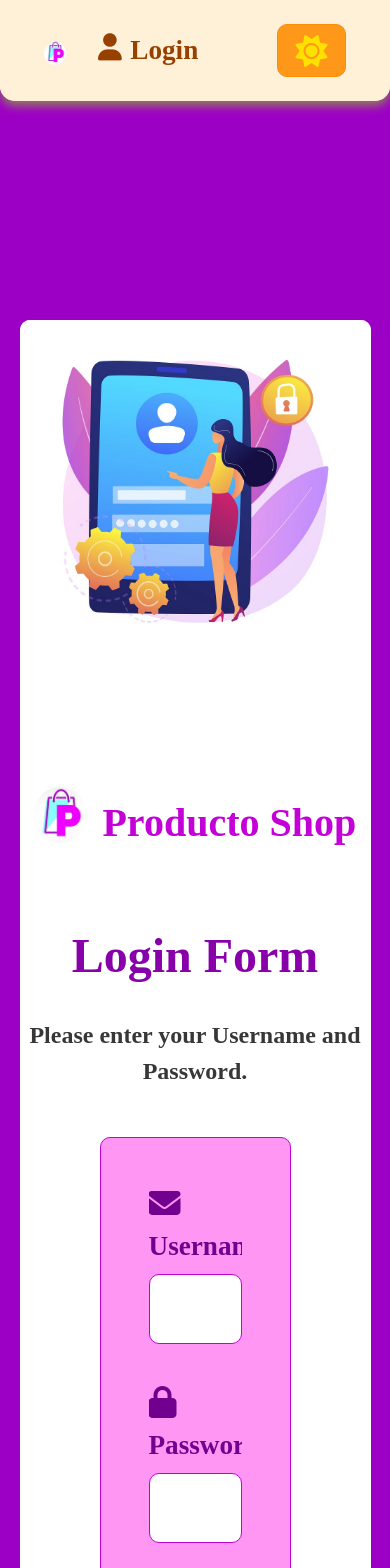
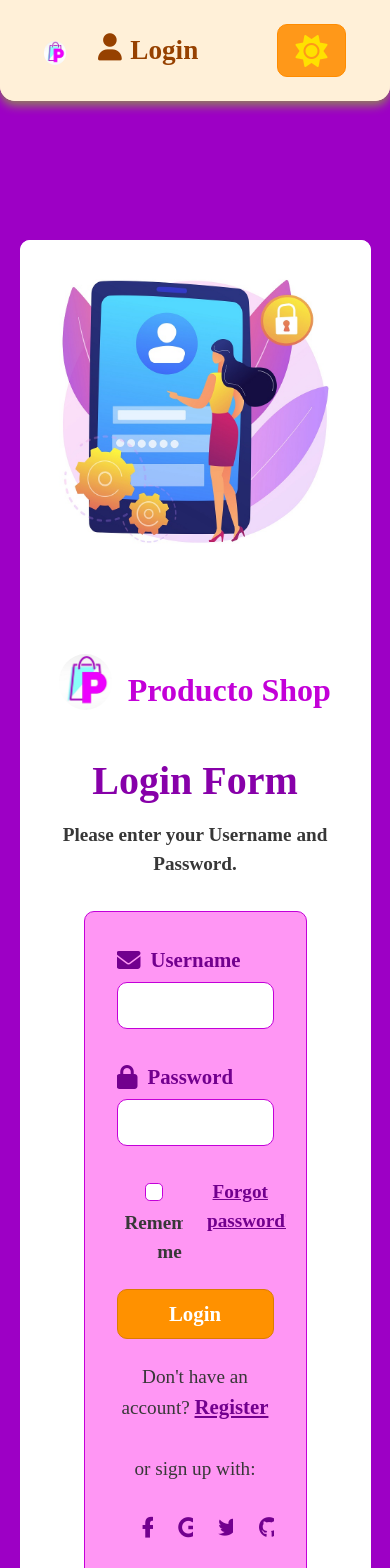
Before and after one commit to Naghmeh-Kheirkhahi/userprofile, a React (Create React App) app: page /Login in a window 390 px wide. Shown: the top 1568 px of the page. Built offline with nearby package versions, Linux system fonts and the light colour scheme.

Commit message:
made the half of login form responsive

```diff
--- a/src/Pages/ForgotPass/ForgotPass.css
+++ b/src/Pages/ForgotPass/ForgotPass.css
@@ -164,6 +164,11 @@
         margin: 15rem auto 7rem auto;
     }
 
+    .prelogin {
+        font-size: 2.5rem;
+        margin: 8rem 4rem;
+    }
+
     .forget-pass-image img {
         height: 70%;
         margin-top: 8rem;
@@ -232,6 +237,11 @@
         margin: 12rem auto 5rem auto;
     }
 
+    .prelogin {
+        font-size: 2rem;
+        margin: 6rem 3rem;
+    }
+
     .forget-pass-image img {
         height: 60%;
         margin-top: 10rem;
@@ -298,6 +308,11 @@
 }
 
 @media(max-width: 992px) {
+    .prelogin {
+        font-size: 1.8rem;
+        margin: 5rem 2.5rem;
+    }
+
     .forget-pass-image img {
         height: 50%;
         margin-top: 12rem;
@@ -356,6 +371,11 @@
         margin: 10rem auto 4rem auto;
     }
 
+    .prelogin {
+        font-size: 1.5rem;
+        margin: 4rem 2rem;
+    }
+
     .forget-pass-image {
         display: none;
     }
@@ -406,6 +426,11 @@
 }
 
 @media(max-width: 576px) {
+    .prelogin {
+        font-size: 1.3rem;
+        margin: 3rem 1.5rem;
+    }
+
     .forget-pass-logo img {
         width: 18%;
     }
--- a/src/Pages/Login/Login.css
+++ b/src/Pages/Login/Login.css
@@ -152,7 +152,7 @@
 }
 
 .login-forget-pass {
-    padding-top: 0.3rem;
+    margin-top: 0.5rem;
 }
 
 .login-forget-pass a {
@@ -179,11 +179,370 @@
 .socialmedia-icon {
     display: flex;
     justify-content: center;
-    padding: 2rem 0 1rem 0;
+    margin-top: 2rem;
 }
 
 .socialmedia-icon a i{
     margin: 0 2rem;
+    padding: 0.1rem;
+    font-size: 1.5rem;
     color: #72008e;
     cursor: pointer;
 }
+
+@media(max-width: 1400px) {
+    .login-container {
+        margin: 15rem auto 7rem auto;
+    }
+
+    .prelogin {
+        font-size: 2.5rem;
+        margin: 8rem 4rem;
+        /* 2rem and 6rem 3rem */
+        /* 1.8rem and 5rem 2.5rem */
+        /* 1.5rem and 4rem 2rem */
+        /* 1.3rem and 3rem 1.5rem */
+    }
+
+    /* .login-image img {
+        height: 100%;
+    } */
+
+    .login-form {
+        padding: 3rem 0;
+    }
+
+    .login-logo a h1 {
+        font-size: 2rem;
+    }
+
+    .login-title h1 {
+        font-size: 2.5rem;
+        margin: 2rem 0 1rem 0;
+    }
+
+    .login-title p {
+        font-size: 1.2rem;
+        margin-bottom: 2rem;
+    }
+
+    .main-login-form {
+        padding: 2rem;
+        margin: 0 4rem;
+    }
+
+    .main-login-form i {
+        font-size: 5rem;
+    }
+
+    .main-login-form h2 {
+        font-size: 1.8rem;
+        padding: 0.5rem 0;
+    }
+
+    .main-login-form p {
+        font-size: 1.2rem;
+        margin-bottom: 2rem;
+    }
+
+    .main-login-form label {
+        font-size: 1.3rem;
+    }
+
+    .main-login-form label i {
+        font-size: 1.5rem;
+    }
+
+    .main-login-form input {
+        padding: 0.5rem;
+        margin-bottom: 0.5rem;
+        font-size: 1.2rem;
+    }
+
+    .login-btn {
+        margin: 1rem auto 1.5rem auto;
+        padding: 0.5rem;
+        font-size: 1.3rem;
+    }
+
+    /* .login-checkBox input {
+        width: 1rem;
+        height: 1rem;
+        margin-left: 0.5rem;
+    } */
+
+    .login-checkBox label {
+        font-size: 1.2rem;
+        margin-top: 0;
+        /* or margin: 0 0 0 0.5rem; */
+    }
+
+    .login-forget-pass {
+        margin-top: 0;
+    }
+
+    .login-forget-pass a {
+        font-size: 1.2rem;
+    }
+
+    .login-socialmedia p {
+        font-size: 1.2rem;
+    }
+
+    .login-socialmedia a {
+        font-size: 1.3rem;
+    }
+
+    /* .socialmedia-icon {
+        margin-top: 2rem;
+    } */
+
+    .socialmedia-icon a i{
+        margin: 0 1.5rem;
+        font-size: 1.3rem;
+    }
+}
+
+/* @media(max-width: 1200px) {
+    .forget-pass-container {
+        margin: 12rem auto 5rem auto;
+    }
+
+    .prelogin {
+        font-size: 2rem;
+        margin: 6rem 3rem;
+    }
+
+    .forget-pass-image img {
+        height: 60%;
+        margin-top: 10rem;
+    }
+
+    .forget-pass-form {
+        padding: 2.5rem 0;
+    }
+
+    .forget-pass-logo img {
+        width: 18%;
+    }
+
+    .forget-pass-logo a h1 {
+        font-size: 1.8rem;
+        margin-left: 0.5rem;
+    }
+
+    .forget-pass-title h1 {
+        font-size: 2rem;
+        margin: 1.5rem 0 0.8rem 0;
+    }
+
+    .forget-pass-title p {
+        font-size: 1rem;
+        margin-bottom: 1.5rem;
+    }
+
+    .main-pass-form {
+        padding: 1.5rem;
+        margin: 0 3rem;
+    }
+
+    .main-pass-form i {
+        font-size: 4.5rem;
+    }
+
+    .main-pass-form h2 {
+        font-size: 1.5rem;
+        padding: 0.4rem 0;
+    }
+
+    .main-pass-form p {
+        font-size: 1rem;
+        margin-bottom: 1.5rem;
+    }
+
+    .main-pass-form label {
+        font-size: 1.2rem;
+    }
+
+    .main-pass-form label i {
+        font-size: 1.4rem;
+    }
+
+    .main-pass-form input {
+        font-size: 1rem;
+    }
+
+    .forget-pass-btn {
+        margin: 0.5rem auto 1rem auto;
+        font-size: 1rem;
+    }
+} */
+
+/* @media(max-width: 992px) {
+    .prelogin {
+        font-size: 1.8rem;
+        margin: 5rem 2.5rem;
+    }
+
+    .forget-pass-image img {
+        height: 50%;
+        margin-top: 12rem;
+    }
+
+    .forget-pass-form {
+        padding: 2rem 0;
+    }
+
+    .forget-pass-logo a h1 {
+        font-size: 1.5rem;
+    }
+
+    .forget-pass-title h1 {
+        font-size: 1.8rem;
+    }
+
+    .forget-pass-title p {
+        font-size: 0.9rem;
+    }
+
+    .main-pass-form {
+        padding: 1.2rem;
+        margin: 0 2rem;
+    }
+
+    .main-pass-form i {
+        font-size: 4rem;
+    }
+
+    .main-pass-form h2 {
+        font-size: 1.3rem;
+        padding: 0.3rem 0;
+    }
+
+    .main-pass-form p {
+        font-size: 0.9rem;
+        margin-bottom: 1.2rem;
+    }
+
+    .main-pass-form label {
+        font-size: 1.1rem;
+    }
+
+    .main-pass-form label i {
+        font-size: 1.3rem;
+    }
+
+    .main-pass-form input {
+        font-size: 0.9rem;
+    }
+} */
+
+/* @media(max-width: 767px) {
+    .forget-pass-container {
+        margin: 10rem auto 4rem auto;
+    }
+
+    .prelogin {
+        font-size: 1.5rem;
+        margin: 4rem 2rem;
+    }
+
+    .forget-pass-image {
+        display: none;
+    }
+
+    .forget-pass-logo img {
+        width: 15%;
+    }
+
+    .forget-pass-logo a h1 {
+        font-size: 1.8rem;
+    }
+
+    .forget-pass-title h1 {
+        font-size: 2rem;
+        margin: 1.5rem 0 1rem 0;
+    }
+
+    .forget-pass-title p {
+        font-size: 1rem;
+    }
+
+    .main-pass-form {
+        padding: 1.5rem;
+        margin: 0 3rem;
+    }
+
+    .main-pass-form i {
+        font-size: 5rem;
+    }
+
+    .main-pass-form h2 {
+        font-size: 1.5rem;
+        padding: 0.5rem 0;
+    }
+
+    .main-pass-form p {
+        font-size: 1rem;
+        margin-bottom: 1.5rem;
+    }
+
+    .main-pass-form label {
+        font-size: 1.2rem;
+    }
+
+    .main-pass-form input {
+        font-size: 1rem;
+    }
+} */
+
+/* @media(max-width: 576px) {
+    .prelogin {
+        font-size: 1.3rem;
+        margin: 3rem 1.5rem;
+    }
+
+    .forget-pass-logo img {
+        width: 18%;
+    }
+
+    .forget-pass-logo a h1 {
+        font-size: 1.5rem;
+    }
+
+    .forget-pass-title h1 {
+        font-size: 1.8rem;
+        margin: 1.5rem 0 0.8rem 0;
+    }
+
+    .forget-pass-title p {
+        font-size: 0.9rem;
+    }
+
+    .main-pass-form {
+        padding: 1.2rem;
+        margin: 0 2rem;
+    }
+
+    .main-pass-form i {
+        font-size: 4rem;
+    }
+
+    .main-pass-form h2 {
+        font-size: 1.3rem;
+        padding: 0.3rem 0;
+    }
+
+    .main-pass-form p {
+        font-size: 0.9rem;
+        margin-bottom: 1.2rem;
+    }
+
+    .main-pass-form label {
+        font-size: 1.1rem;
+    }
+
+    .main-pass-form input {
+        font-size: 0.9rem;
+    }
+} */
```
